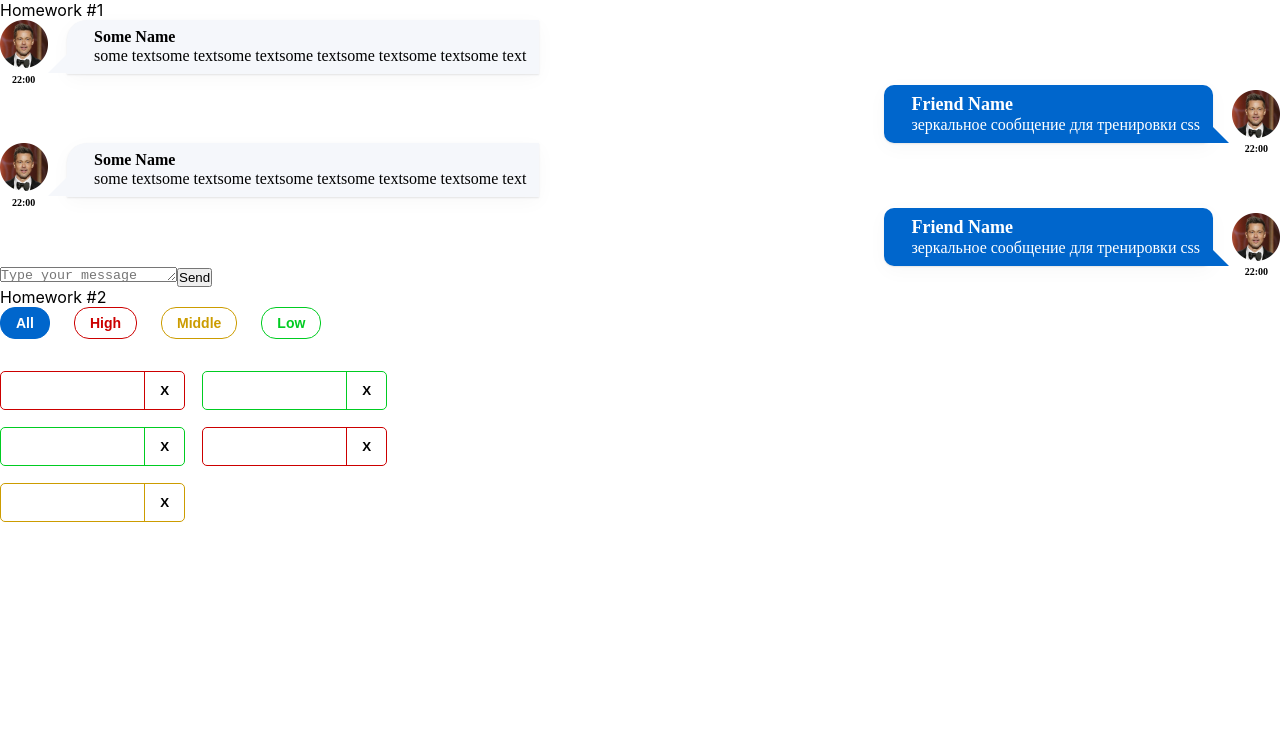
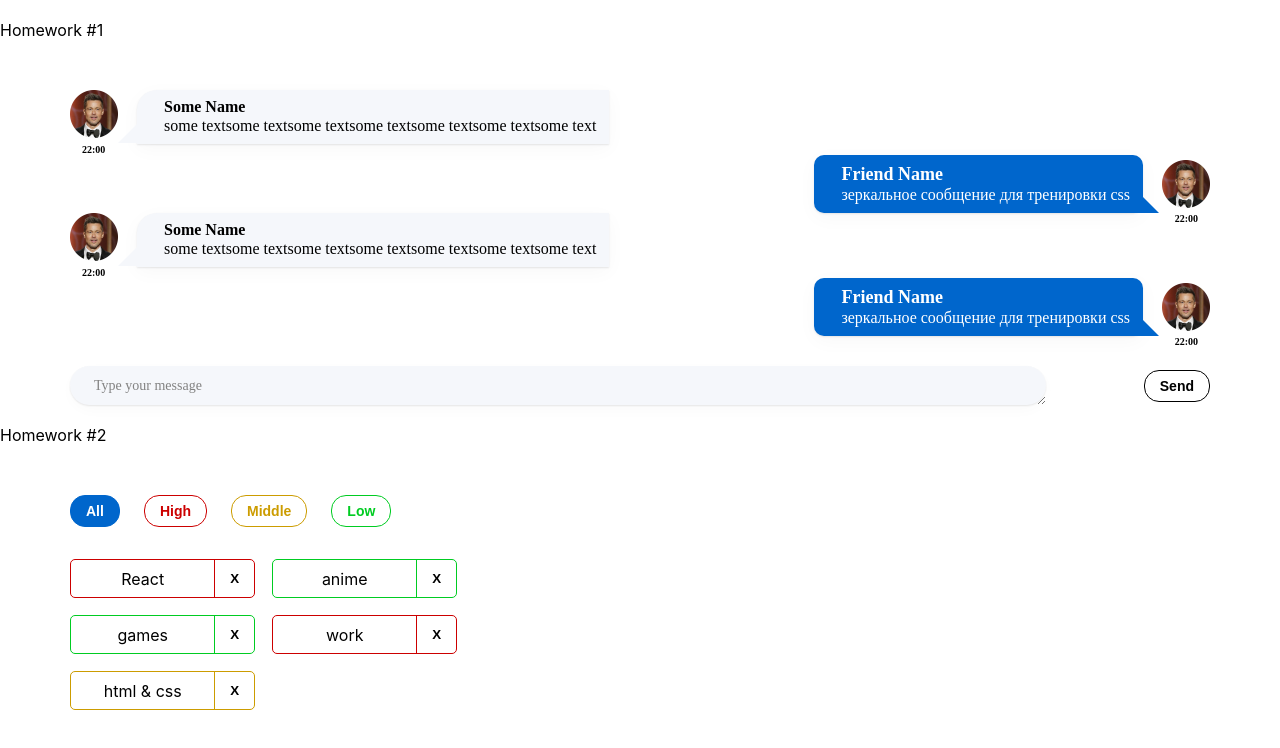
Before and after one commit to grigory-zhovtun/incubator-homeworks, a React (Create React App) app: page / in a window 1280 px wide. Shown: the top 748 px of the page. Built offline with nearby package versions, Linux system fonts and the light colour scheme.

Commit message:
add styles for hw1

```diff
--- a/src/s1-main/App.module.css
+++ b/src/s1-main/App.module.css
@@ -3,9 +3,9 @@
 }
 
 .hw {
-
+    margin: 50px 70px 0 70px;
 }
 
 .hwTitle {
-
+    margin-top: 20px;
 }
--- a/src/s2-homeworks/hw01/message-sender/MessageSender.module.css
+++ b/src/s2-homeworks/hw01/message-sender/MessageSender.module.css
@@ -1,18 +1,48 @@
 .sendForm {
-
+    margin-top: 30px;
+    display: flex;
+    justify-content: space-between;
+    align-items: center;
 }
 
 .textarea {
+    width: 976px;
+    height: 60px;
+    background: #F5F7FB;
+    box-shadow: 0px 5px 20px rgba(29, 33, 38, 0.03), 0px 1px 2px rgba(29, 33, 38, 0.1);
+    border-radius: 20px;
+    border-width: 0;
 
+    font-family: 'Montserrat';
+    font-style: normal;
+    font-weight: 400;
+    font-size: 14px;
+    color: rgba(0, 0, 0, 0.6);
+    opacity: 0.9;
+
+    padding: 12px 0 11px 24px;
 }
 
 .button {
+    padding: 5px 15px;
 
+    background: transparent;
+    color: var(--color);
+
+    border: 1px solid black;
+    border-radius: 15px;
+    outline: none;
+
+    font-family: 'Montserrat', sans-serif;
+    font-weight: 600;
+    font-size: 14px;
+    line-height: 20px;
+    cursor: pointer;
 }
 
 .button:hover {
+    background-color: #06c;
+    color: #fff;
+}
 
-}
-.button:active {
-
-}
+.button:active {}
--- a/src/s2-homeworks/hw02/affairs/affair/Affair.tsx
+++ b/src/s2-homeworks/hw02/affairs/affair/Affair.tsx
@@ -26,12 +26,12 @@ function Affair(props: AffairPropsType) {
         >
             <div id={'hw2-name-' + props.affair._id} className={nameClass}>
                 {/*создаёт студент*/}
-
+                {props.affair.name}
                 {/**/}
             </div>
             <div id={'hw2-priority-' + props.affair._id} hidden>
                 {/*создаёт студент*/}
-
+                {props.affair.priority}
                 {/**/}
             </div>
 
```
